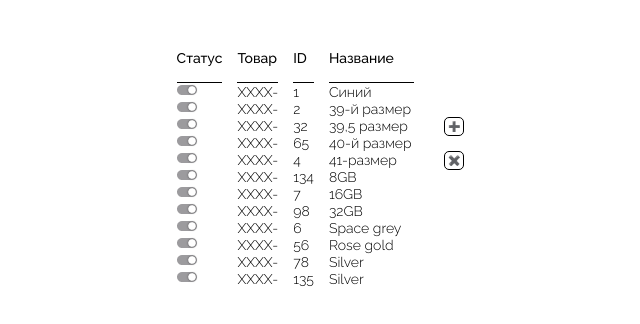
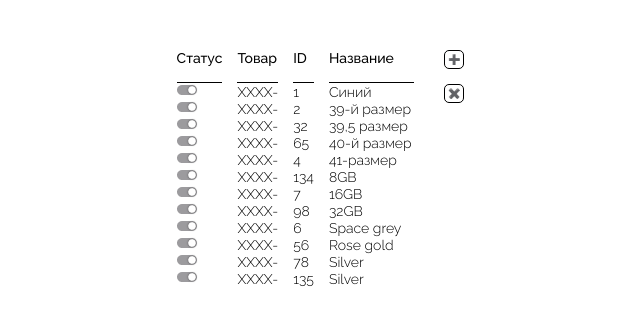
Before and after one commit to Anatolii1996/lp_crm-test, a React (Create React App) app: page / in a window 1280 px wide. Shown: the top 324 px of the page, without its empty margins (327-967 px from the left). Built offline with nearby package versions, Linux system fonts and the light colour scheme.

Commit message:
выровнял кнопки

```diff
--- a/src/App.scss
+++ b/src/App.scss
@@ -11,9 +11,10 @@ body {
 .App {
   display: flex;
   justify-content: center;
-  align-items: center;
+  align-items: flex-start;
+  margin-top: 50px;
   .table_wrap {
-    margin-top: 50px;
+
     table {
       border-collapse: collapse;
       width: 40%;
@@ -149,7 +150,7 @@ select {
 .buttons_wrap{
   display: flex;
   flex-direction: column;
-  justify-content: flex-start;
+
 
 
 
```
